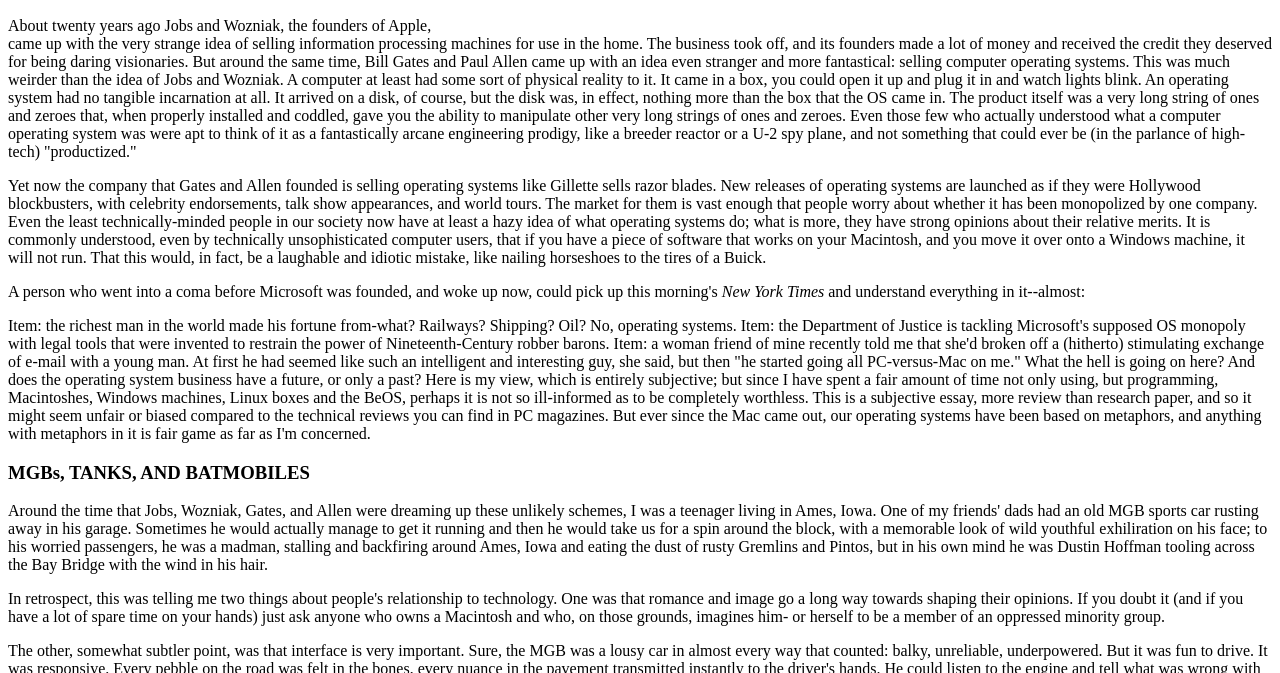
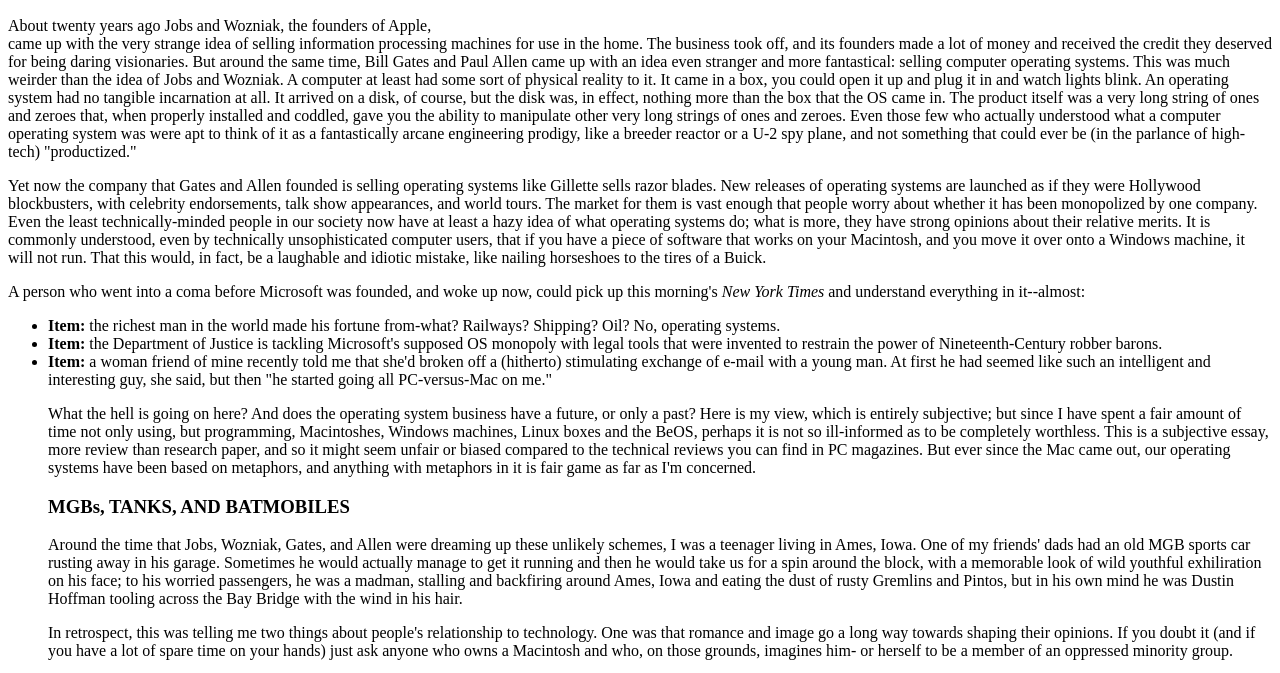
Before and after one commit to Watashi-No-Black-Gift/Watashi-No-Black-Gift.github.io, a plain HTML site: page Week 1/index.html in a window 1280 px wide. Shown: the part 110-783 px from the top of the page. Drawn offline with Linux system fonts and the light colour scheme.

Commit message:
probably not reading it

```diff
--- a/Week 1/index.html
+++ b/Week 1/index.html
@@ -15,11 +15,11 @@
 <p>Yet now the company that Gates and Allen founded is selling operating systems like Gillette sells razor blades. New releases of operating systems are launched as if they were Hollywood blockbusters, with celebrity endorsements, talk show appearances, and world tours. The market for them is vast enough that people worry about whether it has been monopolized by one company. Even the least technically-minded people in our society now have at least a hazy idea of what operating systems do; what is more, they have strong opinions about their relative merits. It is commonly understood, even by technically unsophisticated computer users, that if you have a piece of software that works on your Macintosh, and you move it over onto a Windows machine, it will not run. That this would, in fact, be a laughable and idiotic mistake, like nailing horseshoes to the tires of a Buick.</p>
 
 <p>A person who went into a coma before Microsoft was founded, and woke up now, could pick up this morning's <em>New York Times</em> and understand everything in it--almost:</p>
-
-<p>Item: the richest man in the world made his fortune from-what? Railways? Shipping? Oil? No, operating systems.
-Item: the Department of Justice is tackling Microsoft's supposed OS monopoly with legal tools that were invented to restrain the power of Nineteenth-Century robber barons.
-Item: a woman friend of mine recently told me that she'd broken off a (hitherto) stimulating exchange of e-mail with a young man. At first he had seemed like such an intelligent and interesting guy, she said, but then "he started going all PC-versus-Mac on me."
-What the hell is going on here? And does the operating system business have a future, or only a past? Here is my view, which is entirely subjective; but since I have spent a fair amount of time not only using, but programming, Macintoshes, Windows machines, Linux boxes and the BeOS, perhaps it is not so ill-informed as to be completely worthless. This is a subjective essay, more review than research paper, and so it might seem unfair or biased compared to the technical reviews you can find in PC magazines. But ever since the Mac came out, our operating systems have been based on metaphors, and anything with metaphors in it is fair game as far as I'm concerned.</p>
+<ul>
+<li><strong>Item:</strong> the richest man in the world made his fortune from-what? Railways? Shipping? Oil? No, operating systems.</li>
+<li><strong>Item:</strong> the Department of Justice is tackling Microsoft's supposed OS monopoly with legal tools that were invented to restrain the power of Nineteenth-Century robber barons.</li>
+<li><strong>Item:</strong> a woman friend of mine recently told me that she'd broken off a (hitherto) stimulating exchange of e-mail with a young man. At first he had seemed like such an intelligent and interesting guy, she said, but then "he started going all PC-versus-Mac on me."</li>
+<p>What the hell is going on here? And does the operating system business have a future, or only a past? Here is my view, which is entirely subjective; but since I have spent a fair amount of time not only using, but programming, Macintoshes, Windows machines, Linux boxes and the BeOS, perhaps it is not so ill-informed as to be completely worthless. This is a subjective essay, more review than research paper, and so it might seem unfair or biased compared to the technical reviews you can find in PC magazines. But ever since the Mac came out, our operating systems have been based on metaphors, and anything with metaphors in it is fair game as far as I'm concerned.</p>
 
 <h3>MGBs, TANKS, AND BATMOBILES</h3>
 
@@ -71,6 +71,6 @@
 
 <p><em>Buyer:</em> "Can't you see that everyone is buying station wagons?"</p>
 
-Copyright © 1999 by Neal Stephenson
+<p>Copyright © 1999 by Neal Stephenson</p>
 </body>
 </html>
```
